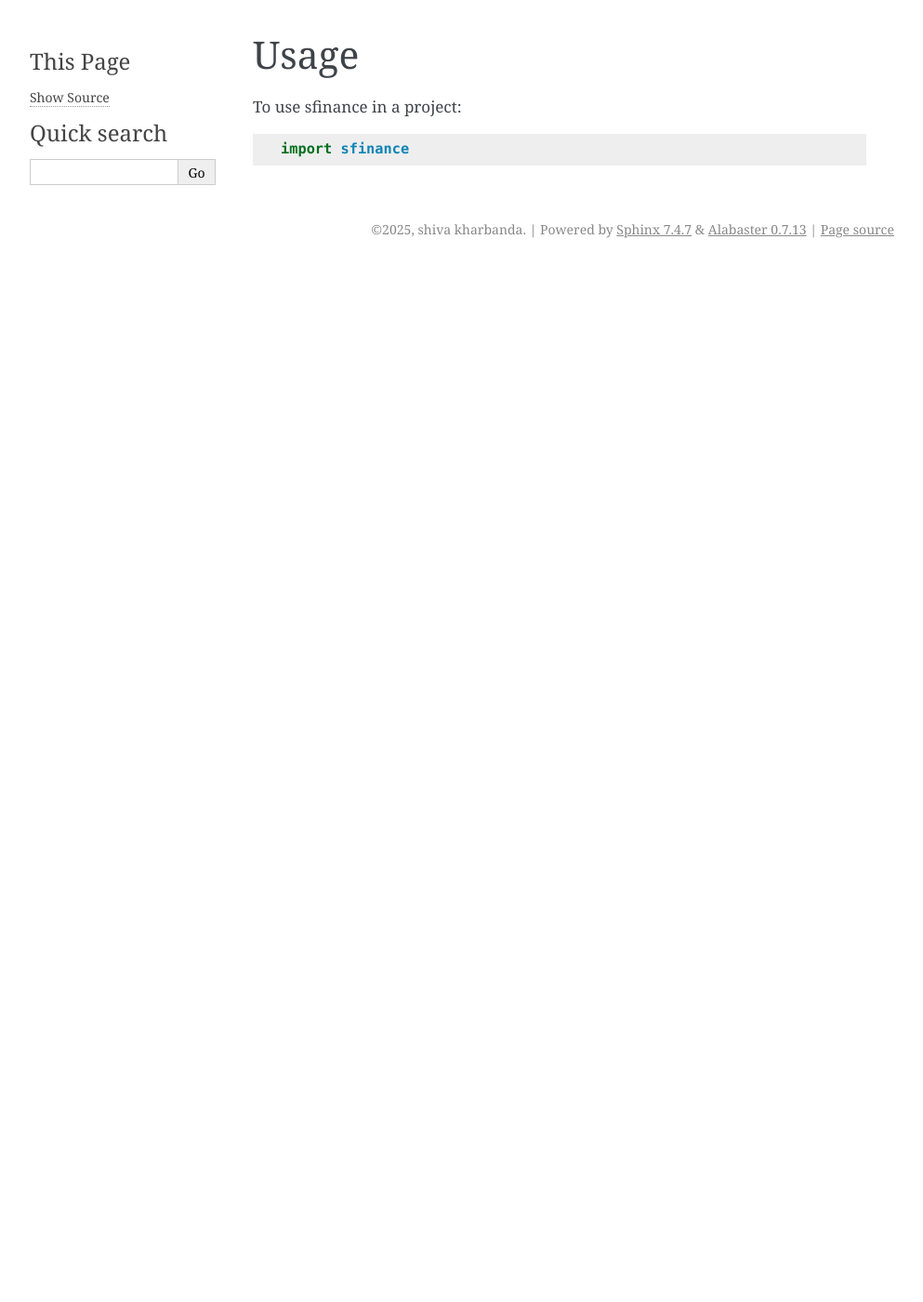
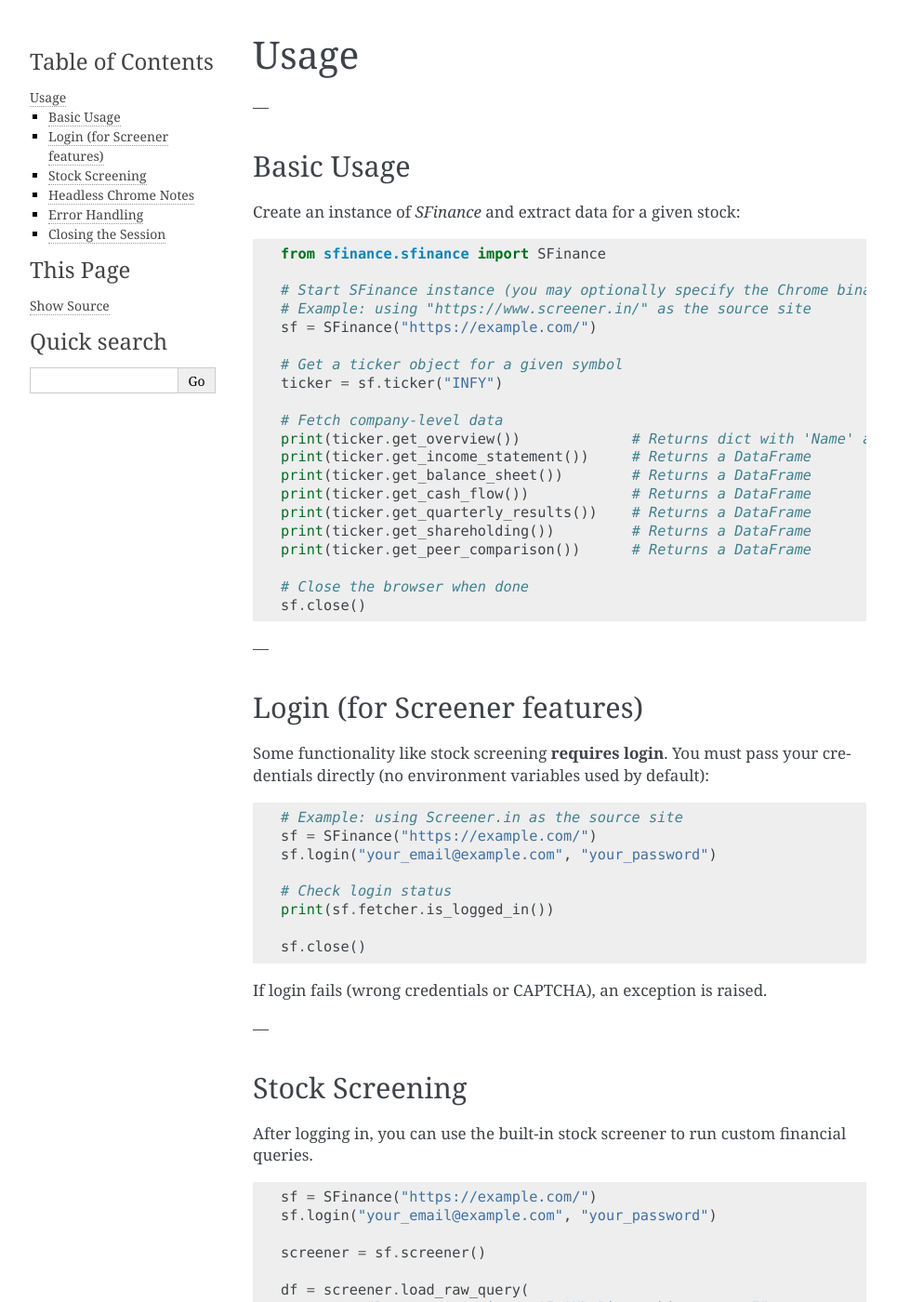
Before and after one commit to shivakharbanda/sfinance, a Sphinx documentation site: the page built from docs/usage.rst, in a window 1280 px wide and 1400 px high. Shown: the whole window at 93% size, without its empty margins (148-1141 px from the left). Built offline with Sphinx 7.4.7, drawn with Linux system fonts in a browser that asks for light colours; pages that are not in the unit, such as notebooks, are missing from menus; some of the changed text lies outside the part shown.

Commit message:
updated the usage section to mention all the apis of the sdk

```diff
--- a/docs/usage.rst
+++ b/docs/usage.rst
@@ -1,7 +1,123 @@
 =====
 Usage
 =====
+---
 
-To use sfinance in a project::
+Basic Usage
+===========
 
-    import sfinance
+Create an instance of `SFinance` and extract data for a given stock:
+
+.. code-block:: python
+
+    from sfinance.sfinance import SFinance
+
+    # Start SFinance instance (you may optionally specify the Chrome binary)
+    # Example: using "https://www.screener.in/" as the source site
+    sf = SFinance("https://example.com/")
+
+    # Get a ticker object for a given symbol
+    ticker = sf.ticker("INFY")
+
+    # Fetch company-level data
+    print(ticker.get_overview())             # Returns dict with 'Name' and 'About'
+    print(ticker.get_income_statement())     # Returns a DataFrame
+    print(ticker.get_balance_sheet())        # Returns a DataFrame
+    print(ticker.get_cash_flow())            # Returns a DataFrame
+    print(ticker.get_quarterly_results())    # Returns a DataFrame
+    print(ticker.get_shareholding())         # Returns a DataFrame
+    print(ticker.get_peer_comparison())      # Returns a DataFrame
+
+    # Close the browser when done
+    sf.close()
+
+---
+
+Login (for Screener features)
+=============================
+
+Some functionality like stock screening **requires login**. You must pass your credentials directly (no environment variables used by default):
+
+.. code-block:: python
+
+    # Example: using Screener.in as the source site
+    sf = SFinance("https://example.com/")
+    sf.login("your_email@example.com", "your_password")
+
+    # Check login status
+    print(sf.fetcher.is_logged_in())
+
+    sf.close()
+
+If login fails (wrong credentials or CAPTCHA), an exception is raised.
+
+---
+
+Stock Screening
+===============
+
+After logging in, you can use the built-in stock screener to run custom financial queries.
+
+.. code-block:: python
+
+    sf = SFinance("https://example.com/")
+    sf.login("your_email@example.com", "your_password")
+
+    screener = sf.screener()
+
+    df = screener.load_raw_query(
+        query="Return on equity > 15 AND Piotroski score > 7",
+        sort="Market Capitalization",
+        order="desc",
+        page=1
+    )
+
+    print(df)
+
+    sf.close()
+---
+
+Headless Chrome Notes
+=====================
+
+`sfinance` uses Selenium with a headless Chrome driver under the hood. By default, it launches Chrome from your system path.
+
+To specify a custom Chrome binary:
+
+.. code-block:: python
+
+    sf = SFinance("https://example.com/", chrome_binary_path="/path/to/chrome")
+
+---
+
+Error Handling
+==============
+
+- `TickerNotFound` – Raised if a stock symbol is not found.
+- `LoginRequiredError` – Raised if screener is accessed without login.
+
+.. code-block:: python
+
+    from sfinance.exceptions import TickerNotFound, LoginRequiredError
+
+    try:
+        ticker = sf.ticker("INVALID123")
+    except TickerNotFound:
+        print("Invalid ticker symbol")
+
+    try:
+        screener = sf.screener()
+        df = screener.load_raw_query(query="ROE > 20")
+    except LoginRequiredError:
+        print("Please login first")
+
+---
+
+Closing the Session
+===================
+
+Always call `.close()` when you're done:
+
+.. code-block:: python
+
+    sf.close()
```
